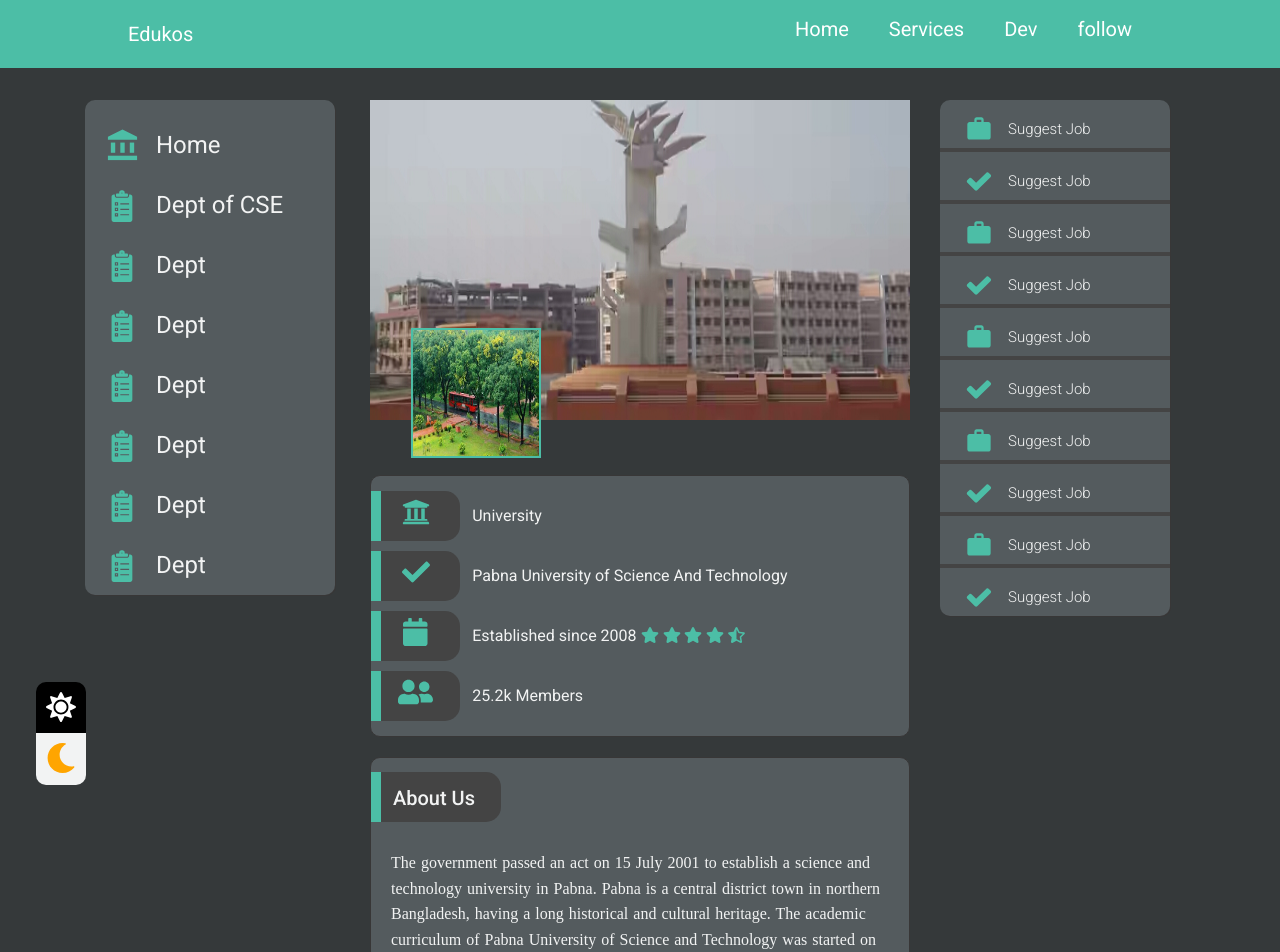
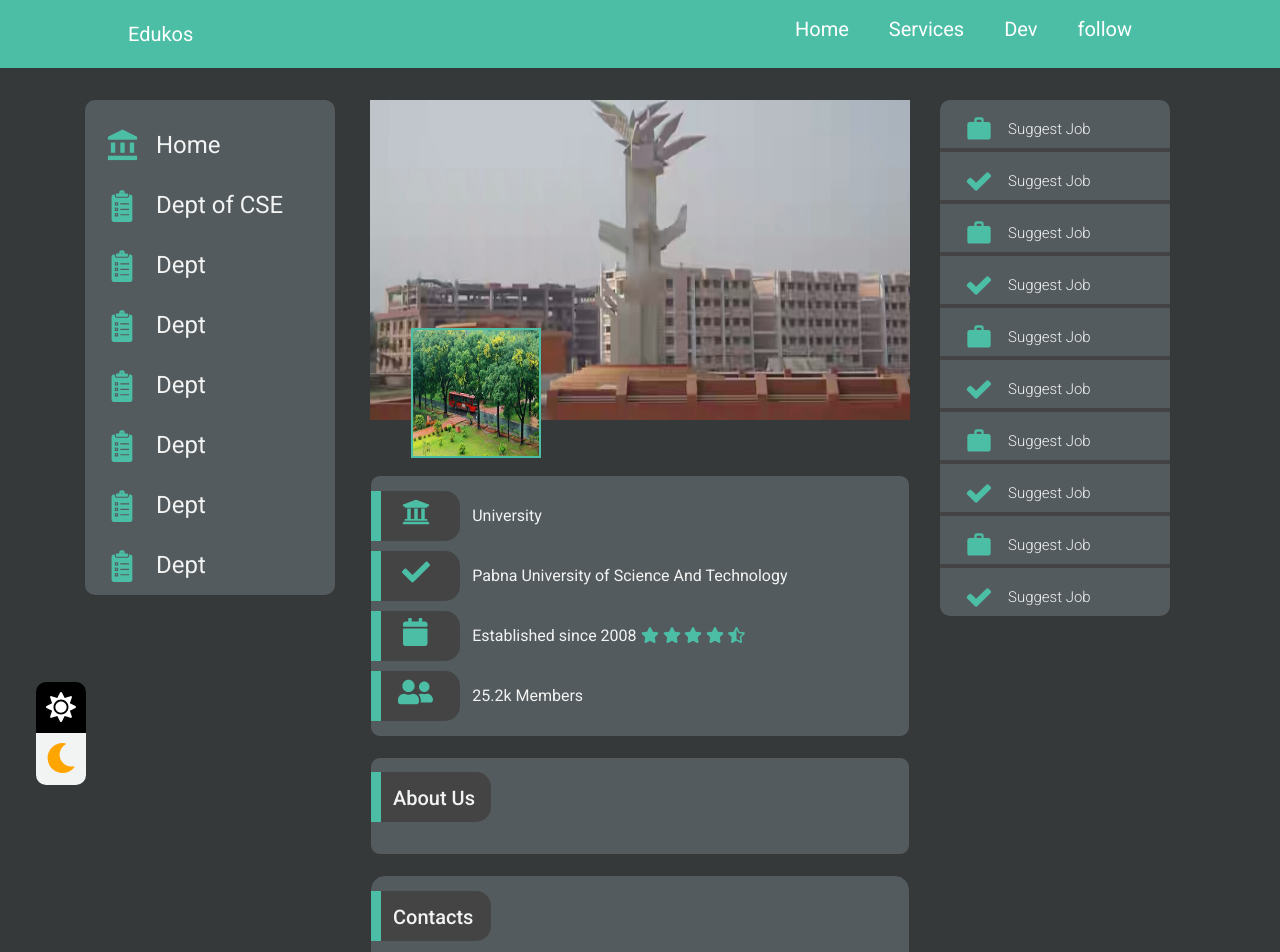
Before and after one commit to cseai/Challenge2020, a React (Create React App) app in the folder src/client/: page /eduhub-profile in a window 1280 px wide. Shown: the top 952 px of the page. Built offline with nearby package versions, Linux system fonts and the light colour scheme.

Commit message:
update eduhub  profile transition

```diff
--- a/src/client/src/App.js
+++ b/src/client/src/App.js
@@ -36,10 +36,10 @@ const App = ({ themeMode, darkMode }) => {
 	return (
 		<ThemeProvider theme={darkMode === 'light' ? lightTheme : darkTheme}>
 			<GlobalStyle />
-			<Router>
-				<Fragment>
-					<Route exact path='/' component={LandingPage} />
-					<GlobalConatiner>
+			<GlobalConatiner>
+				<Router>
+					<Fragment>
+						<Route exact path='/' component={LandingPage} />
 						<Switch>
 							<Route exact path='/home' component={NewsBoard} />
 							<Route exact path='/eduhub-profile' component={EduhubProfile} />
@@ -51,9 +51,9 @@ const App = ({ themeMode, darkMode }) => {
 							<Route exact path='/register' component={Register} />
 							<Route exact path='/create-user-profile' component={CreateUserProfile} />
 						</Switch>
-					</GlobalConatiner>
-				</Fragment>
-			</Router>
+					</Fragment>
+				</Router>
+			</GlobalConatiner>
 		</ThemeProvider>
 	);
 };
--- a/src/client/src/Components/EduhubProfile/EduhubProfile.js
+++ b/src/client/src/Components/EduhubProfile/EduhubProfile.js
@@ -1,4 +1,4 @@
-import React, { Fragment } from 'react';
+import React, { Fragment, useState } from 'react';
 import Styles from './EduhubProfile.module.css';
 import {
 	EduHubProfile,
@@ -30,6 +30,9 @@ import './EduhubProfile.module.css';
 import Main from './../Layout/MainSection/Main';
 
 const EduhubProfile = () => {
+	const [info, setInfo] = useState(false);
+	const [contact, setContact] = useState(false);
+	const [location, setLocation] = useState(false);
 	return (
 		<Main
 			eduhub={
@@ -61,7 +64,6 @@ const EduhubProfile = () => {
 								</div>
 							</div>
 						</div>
-
 						{/* <!-- user info --> */}
 						<EduHubProfileInfo>
 							<div className={Styles.eduHub__profile__info_content}>
@@ -69,7 +71,6 @@ const EduhubProfile = () => {
 									<EduHubProfileInfoContentSide className={Styles.eduHub__profile__info_content_side}>
 										{/* <div className={Styles.eduHub__profile__info_content_side}></div> */}
 									</EduHubProfileInfoContentSide>
-
 									<i>
 										<FontAwesomeIcon icon={faUniversity} size='1.5x' />
 									</i>
@@ -141,31 +142,42 @@ const EduhubProfile = () => {
 
 						{/* <!-- About us section --> */}
 						<EduHubProfileAbout className={Styles.eduHub__profile__about}>
-							<EduHubProfileInfoContentIcon className={Styles.eduHub__profile__about_heading}>
+							<EduHubProfileInfoContentIcon
+								onClick={() => setInfo(!info)}
+								className={Styles.eduHub__profile__about_heading}
+							>
 								<div className={Styles.eduHub__profile__info_content_side}></div>
 								<p>About Us</p>
 							</EduHubProfileInfoContentIcon>
+							{info && (
 								<div className={Styles.eduHub__profile__about_about_details}>
 									<p>
-									The government passed an act on 15 July 2001 to establish a science and technology
-									university in Pabna. Pabna is a central district town in northern Bangladesh, having
-									a long historical and cultural heritage. The academic curriculum of Pabna University
-									of Science and Technology was started on 15 July 2008. This university plays an
-									innovative role in providing need-based higher education, training, and research.
-									The university is committed to maintaining and raising the quality and standard of
-									higher education for the students as in international standards. This practical and
-									need-based curricula will produce highly qualified trained scientists and
-									technologists for the needs of Bangladesh as well as the world employment market.
+										The government passed an act on 15 July 2001 to establish a science and
+										technology university in Pabna. Pabna is a central district town in northern
+										Bangladesh, having a long historical and cultural heritage. The academic
+										curriculum of Pabna University of Science and Technology was started on 15 July
+										2008. This university plays an innovative role in providing need-based higher
+										education, training, and research. The university is committed to maintaining
+										and raising the quality and standard of higher education for the students as in
+										international standards. This practical and need-based curricula will produce
+										highly qualified trained scientists and technologists for the needs of
+										Bangladesh as well as the world employment market.
 									</p>
 								</div>
+							)}
 						</EduHubProfileAbout>
 
 						{/* <!-- Contacts Section --> */}
 						<EduHubProfileAbout className={Styles.eduHub__profile__contact}>
-							<EduHubProfileInfoContentIcon className={Styles.eduHub__profile__contact_heading}>
+							<EduHubProfileInfoContentIcon
+								className={Styles.eduHub__profile__contact_heading}
+								onClick={() => setContact(!contact)}
+							>
 								<div className={Styles.eduHub__profile__info_content_side}></div>
 								<p>Contacts</p>
 							</EduHubProfileInfoContentIcon>
+							{contact && (
+								<Fragment>
 									<div className={Styles.eduHub__profile__contact_inner_heading}>
 										<p>
 											<span>
@@ -240,12 +252,19 @@ const EduhubProfile = () => {
 											</li>
 										</ul>
 									</div>
+								</Fragment>
+							)}
 						</EduHubProfileAbout>
 						<EduHubProfileAbout className={Styles.eduHub__profile__location}>
-							<EduHubProfileInfoContentIcon className={Styles.eduHub__profile__location_heading}>
+							<EduHubProfileInfoContentIcon
+								className={Styles.eduHub__profile__location_heading}
+								onClick={() => setLocation(!location)}
+							>
 								<div className={Styles.eduHub__profile__info_content_side}></div>
 								<p>Location</p>
 							</EduHubProfileInfoContentIcon>
+							{location && (
+								<Fragment>
 									<div className={Styles.eduHub__profile__contact_inner_heading}>
 										<p>
 											<i>
@@ -254,7 +273,10 @@ const EduhubProfile = () => {
 											<span>Address</span>{' '}
 										</p>
 									</div>
-							<EduHubProfileAbout className={Styles.eduHub__profile__contact} style={{ border: 'none' }}>
+									<EduHubProfileAbout
+										className={Styles.eduHub__profile__contact}
+										style={{ border: 'none' }}
+									>
 										<ul>
 											<li>
 												<i>
@@ -267,6 +289,8 @@ const EduhubProfile = () => {
 									<EduHubProfileInfoContentIcon className={Styles.eduHub__profile__location_map}>
 										<p>use map</p>
 									</EduHubProfileInfoContentIcon>
+								</Fragment>
+							)}
 						</EduHubProfileAbout>
 					</EduHubProfile>
 				</Fragment>
--- a/src/client/src/Components/EduhubProfile/EduhubProfile.module.css
+++ b/src/client/src/Components/EduhubProfile/EduhubProfile.module.css
@@ -196,6 +196,8 @@
 	border-radius: 10px;
 	padding: 4px 0px;
 	box-sizing: border-box;
+	/* transition: all 0.5s linear; */
+	cursor: pointer;
 }
 /*Also common in Contacts and Location Sections*/
 .eduHub__profile__about_heading {
@@ -206,8 +208,9 @@
 	border-top-right-radius: 15px;
 	border-bottom-right-radius: 15px;
 	height: 50px;
-	width: 130px;
+	width: 120px;
 	color: inherit;
+	transition: all 0.5s linear;
 }
 .eduHub__profile__about_heading p {
 	font-size: 20px;
@@ -217,9 +220,11 @@
 	z-index: 10;
 	bottom: 40px;
 	left: 12px;
+	transition: all 0.5s linear;
 }
 .eduHub__profile__about_about_details {
 	padding-left: 20px;
+	transition: all 0.5s linear;
 }
 .eduHub__profile__about_about_details p {
 	font-size: 16px;
@@ -261,6 +266,7 @@
 	border-bottom-right-radius: 15px;
 	box-sizing: border-box;
 	height: 50px;
+	cursor: pointer;
 }
 
 .eduHub__profile__contact_heading p {
@@ -356,6 +362,7 @@
 	border-bottom-right-radius: 15px;
 	box-sizing: border-box;
 	height: 50px;
+	cursor: pointer;
 }
 
 .eduHub__profile__location_heading p {
--- a/src/client/src/Components/Layout/MainSection/Main.js
+++ b/src/client/src/Components/Layout/MainSection/Main.js
@@ -12,7 +12,7 @@ const Main = ({ eduhub }) => {
 		<Fragment>
 			<Nav />
 			<ThemeChanger />
-			<main>
+			<div className={Styles.main_div}>
 				<div className={Styles.main__section}>
 					<div className='container'>
 						<div className={Styles.main__section_data}>
@@ -32,7 +32,7 @@ const Main = ({ eduhub }) => {
 						</div>
 					</div>
 				</div>
-			</main>
+			</div>
 		</Fragment>
 	);
 };
--- a/src/client/src/Components/Layout/MainSection/Main.module.css
+++ b/src/client/src/Components/Layout/MainSection/Main.module.css
@@ -1,8 +1,9 @@
 /* ###################### main section ################### */
-main {
+.main_div {
 	width: 100vw;
-	padding: 100px 0;
-	height: 0vh;
+	transition: inherit;
+	top: 100px;
+	position: absolute;
 }
 .main__section {
 	width: 100%;
```
Also changed, not shown: src/client/src/Components/EduhubProfile/images/p3.jpg (deleted). Lines whose indentation alone changed are shown as unchanged.
